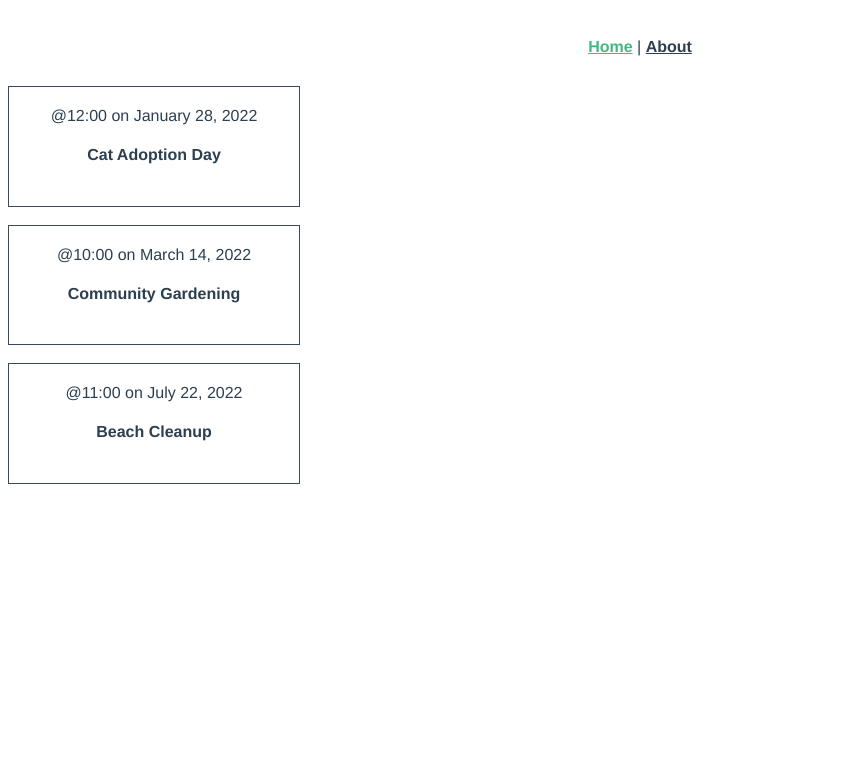
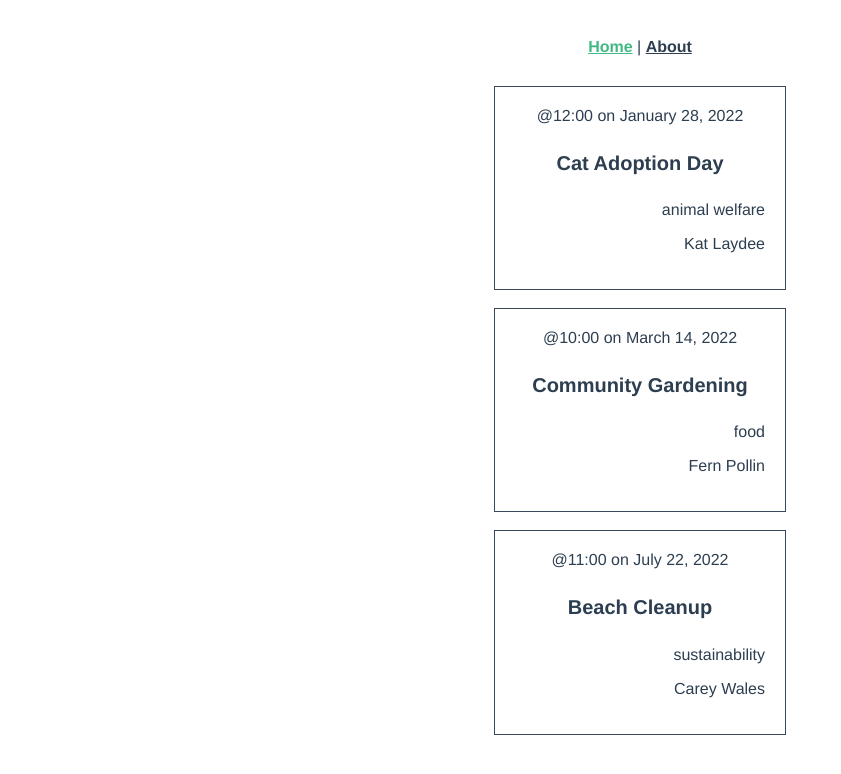
Before and after one commit to Pondae/Lab03, a Vue app: page / in a window 1280 px wide. Shown: the top 774 px of the page, without its empty margins (0-841 px from the left). Built offline with nearby package versions, Linux system fonts and the light colour scheme.

Commit message:
chk pt1: add new component that show categories and organizer on the right side

```diff
--- a/src/App.vue
+++ b/src/App.vue
@@ -27,4 +27,8 @@
 #nav a.router-link-exact-active {
   color: #42b983;
 }
+
+h4 {
+  font-size: 20px;
+}
 </style>
--- a/src/components/EventCard.vue
+++ b/src/components/EventCard.vue
@@ -2,10 +2,12 @@
   <div class="event-card">
     <span>@{{ event.time }} on {{ event.date }}</span>
     <h4>{{ event.title }}</h4>
+    <EventCard2 :key="event.id" :event="event" />
   </div>
 </template>
 
 <script>
+import EventCard2 from "@/components/EventCard2.vue";
 export default {
     name: 'EventCard',
     props: {
@@ -14,6 +16,9 @@ export default {
             required: true,
         },
     },
+    components: {
+        EventCard2,
+    }
 }
 </script>
 
--- /dev/null
+++ b/src/components/EventCard2.vue
@@ -0,0 +1,24 @@
+<template>
+  <div class="event-card2">
+    <p>{{ event.category }}</p>
+    <p>{{ event.organizer }}</p>
+  </div>
+</template>
+
+<script>
+export default {
+    name: 'EventCard2',
+    props: {
+        event:{
+            type: Object,
+            required: true,
+        },
+    },
+}
+</script>
+
+<style scoped>
+.event-card2 {
+  text-align: right;
+}
+</style>
--- a/src/views/Home.vue
+++ b/src/views/Home.vue
@@ -1,5 +1,5 @@
 <template>
-  <div class="home">
+  <div class="events">
     <EventCard v-for="event in events" :key="event.id" :event="event" />
   </div>
 </template>
@@ -54,3 +54,10 @@ export default {
   },
 };
 </script>
+<style scoped>
+.events {
+  display: flex;
+  flex-direction: column;
+  align-items: center;
+}
+</style>
```
